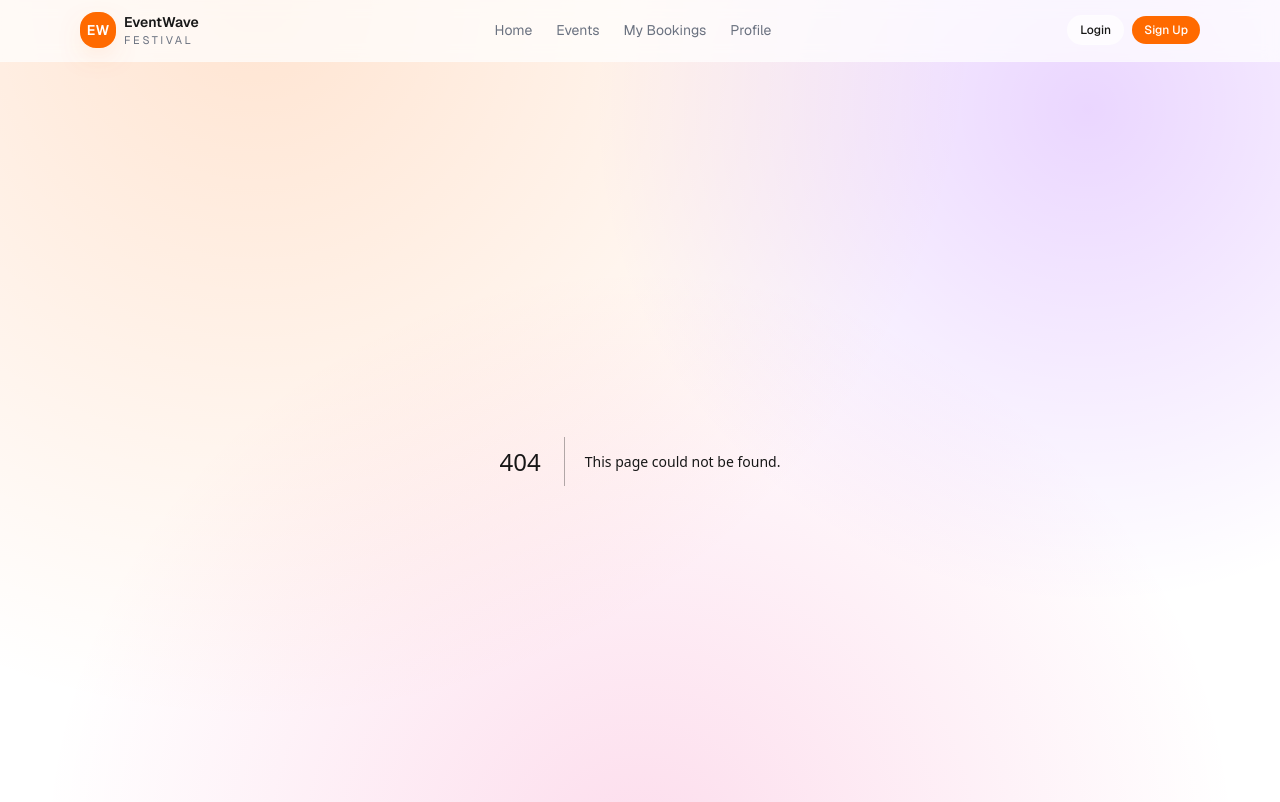
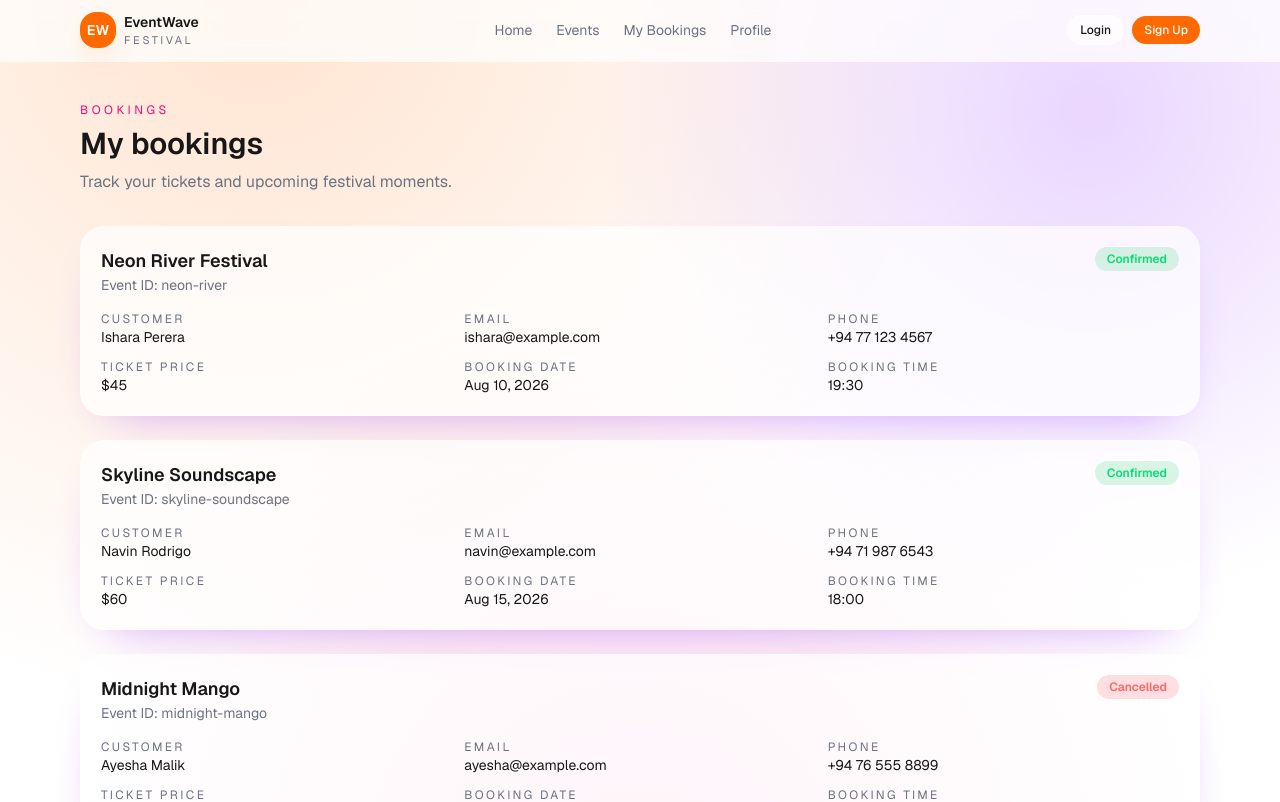
Before and after one commit to MethmiNPCS/CTSE_Microservices_Frontend, a Next.js app in the folder frontend/: page /bookings in a window 1280 px wide. Before the commit this address had no page. Shown: the top 802 px of the page. Built offline with nearby package versions, Linux system fonts and the light colour scheme.

Commit message:
Add BookingsPage component to display user bookings and details

```diff
--- /dev/null
+++ b/frontend/src/app/bookings/page.js
@@ -0,0 +1,114 @@
+import Card from "../../components/ui/Card";
+import PageShell from "../../components/layout/PageShell";
+import SectionHeader from "../../components/ui/SectionHeader";
+
+const bookings = [
+  {
+    customerName: "Ishara Perera",
+    email: "ishara@example.com",
+    phoneNumber: "+94 77 123 4567",
+    eventId: "neon-river",
+    eventName: "Neon River Festival",
+    ticketPrice: "$45",
+    bookingDate: "Aug 10, 2026",
+    bookingTime: "19:30",
+    status: "Confirmed",
+  },
+  {
+    customerName: "Navin Rodrigo",
+    email: "navin@example.com",
+    phoneNumber: "+94 71 987 6543",
+    eventId: "skyline-soundscape",
+    eventName: "Skyline Soundscape",
+    ticketPrice: "$60",
+    bookingDate: "Aug 15, 2026",
+    bookingTime: "18:00",
+    status: "Confirmed",
+  },
+  {
+    customerName: "Ayesha Malik",
+    email: "ayesha@example.com",
+    phoneNumber: "+94 76 555 8899",
+    eventId: "midnight-mango",
+    eventName: "Midnight Mango",
+    ticketPrice: "$52",
+    bookingDate: "Aug 18, 2026",
+    bookingTime: "21:00",
+    status: "Cancelled",
+  },
+];
+
+export default function BookingsPage() {
+  return (
+    <PageShell className="space-y-8">
+      <SectionHeader
+        eyebrow="Bookings"
+        title="My bookings"
+        subtitle="Track your tickets and upcoming festival moments."
+      />
+
+      <div className="grid gap-6">
+        {bookings.map((booking) => (
+          <Card key={`${booking.eventId}-${booking.email}`} className="space-y-4">
+            <div className="flex flex-wrap items-start justify-between gap-3">
+              <div>
+                <div className="text-lg font-semibold">{booking.eventName}</div>
+                <div className="text-sm text-[var(--muted)]">
+                  Event ID: {booking.eventId}
+                </div>
+              </div>
+              <span
+                className={`rounded-full px-3 py-1 text-xs font-semibold ${
+                  booking.status === "Confirmed"
+                    ? "bg-green-500/15 text-green-400"
+                    : "bg-red-500/15 text-red-400"
+                }`}
+              >
+                {booking.status}
+              </span>
+            </div>
+
+            <div className="grid gap-3 text-sm text-[var(--muted)] sm:grid-cols-2 lg:grid-cols-3">
+              <div>
+                <div className="text-xs uppercase tracking-[0.2em]">Customer</div>
+                <div className="text-sm text-[var(--foreground)]">
+                  {booking.customerName}
+                </div>
+              </div>
+              <div>
+                <div className="text-xs uppercase tracking-[0.2em]">Email</div>
+                <div className="text-sm text-[var(--foreground)]">
+                  {booking.email}
+                </div>
+              </div>
+              <div>
+                <div className="text-xs uppercase tracking-[0.2em]">Phone</div>
+                <div className="text-sm text-[var(--foreground)]">
+                  {booking.phoneNumber}
+                </div>
+              </div>
+              <div>
+                <div className="text-xs uppercase tracking-[0.2em]">Ticket Price</div>
+                <div className="text-sm text-[var(--foreground)]">
+                  {booking.ticketPrice}
+                </div>
+              </div>
+              <div>
+                <div className="text-xs uppercase tracking-[0.2em]">Booking Date</div>
+                <div className="text-sm text-[var(--foreground)]">
+                  {booking.bookingDate}
+                </div>
+              </div>
+              <div>
+                <div className="text-xs uppercase tracking-[0.2em]">Booking Time</div>
+                <div className="text-sm text-[var(--foreground)]">
+                  {booking.bookingTime}
+                </div>
+              </div>
+            </div>
+          </Card>
+        ))}
+      </div>
+    </PageShell>
+  );
+}
```
